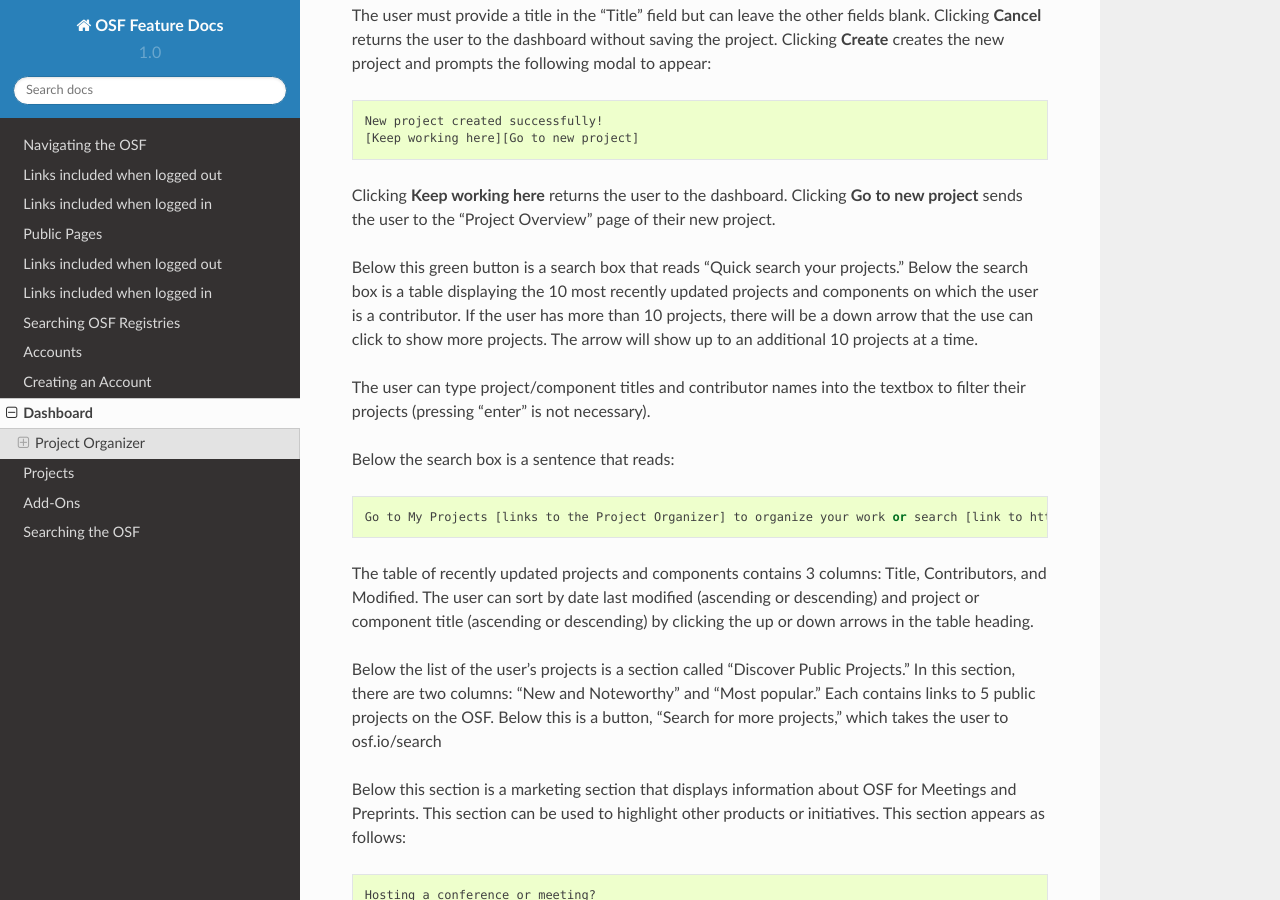
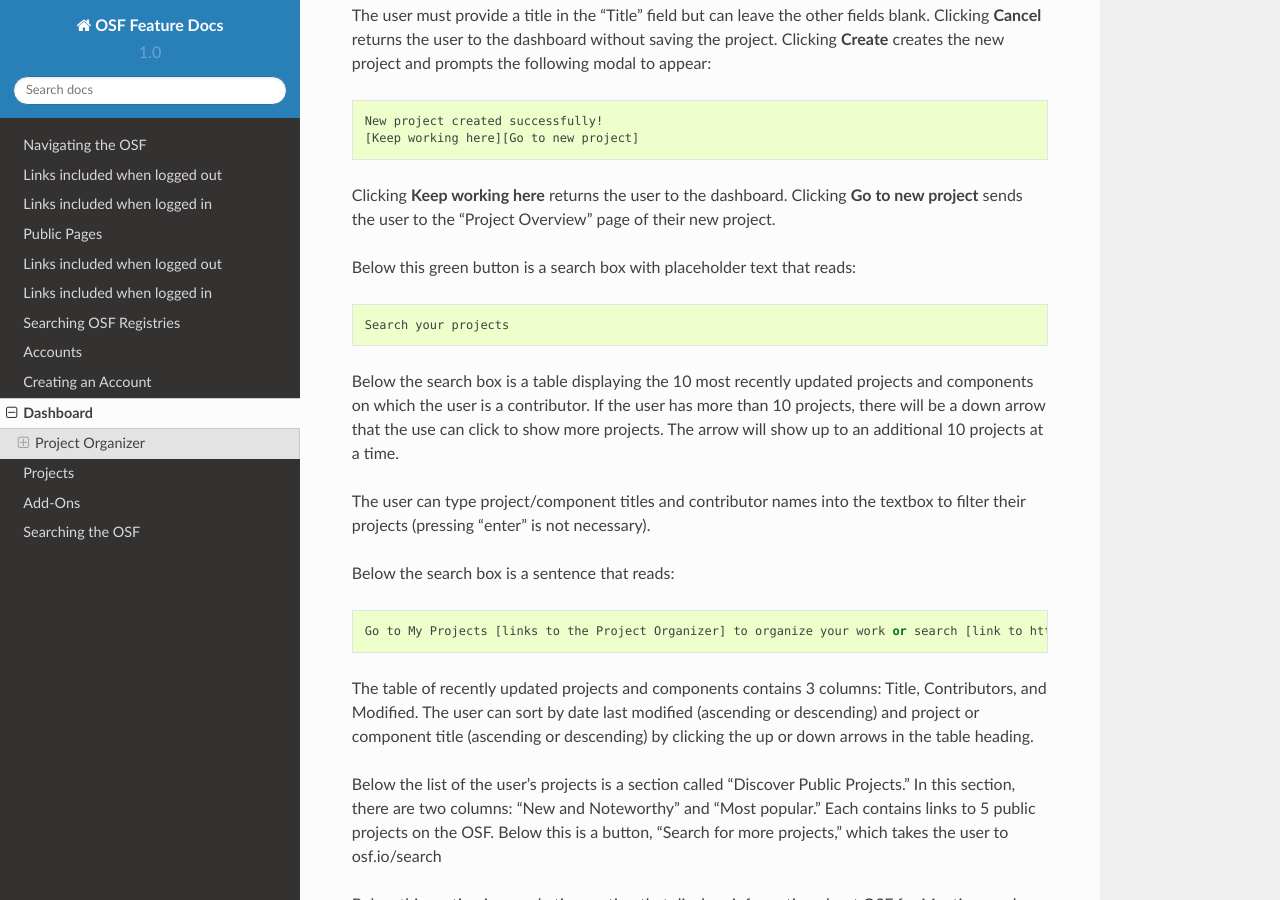
Before and after one commit to CenterForOpenScience/OSFDocs, a Sphinx documentation site: the page built from docs/dashboard/dashboard_index.rst, in a window 1280 px wide and 900 px high, scrolled down 743 px. Built offline with Sphinx 7.4.7 and the Read the Docs theme 2.0.0, drawn with Linux system fonts in a browser that asks for light colours.

Commit message:
Changed placeholder text in dashboard search box

```diff
--- a/docs/dashboard/dashboard_index.rst
+++ b/docs/dashboard/dashboard_index.rst
@@ -31,7 +31,11 @@
 
 Clicking **Keep working here** returns the user to the dashboard. Clicking **Go to new project** sends the user to the "Project Overview" page of their new project.
 
-Below this green button is a search box that reads "Quick search your projects." Below the search box is a table displaying the 10 most recently updated projects and components on which the user is a contributor. If the user has more than 10 projects, there will be a down arrow that the use can click to show more projects. The arrow will show up to an additional 10 projects at a time.
+Below this green button is a search box with placeholder text that reads::
+
+	 Search your projects
+
+Below the search box is a table displaying the 10 most recently updated projects and components on which the user is a contributor. If the user has more than 10 projects, there will be a down arrow that the use can click to show more projects. The arrow will show up to an additional 10 projects at a time.
 
 The user can type project/component titles and contributor names into the textbox to filter their projects (pressing "enter" is not necessary).
 
```
